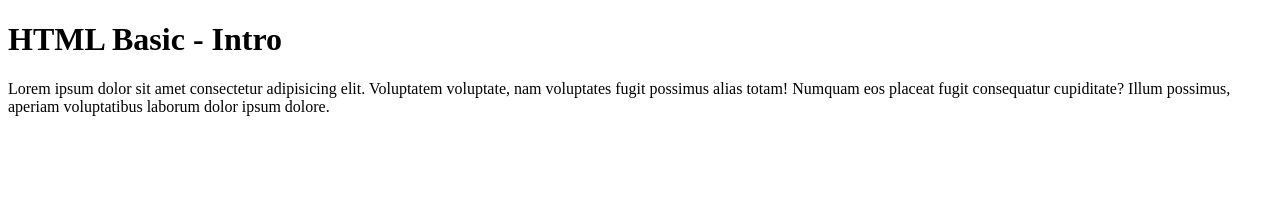
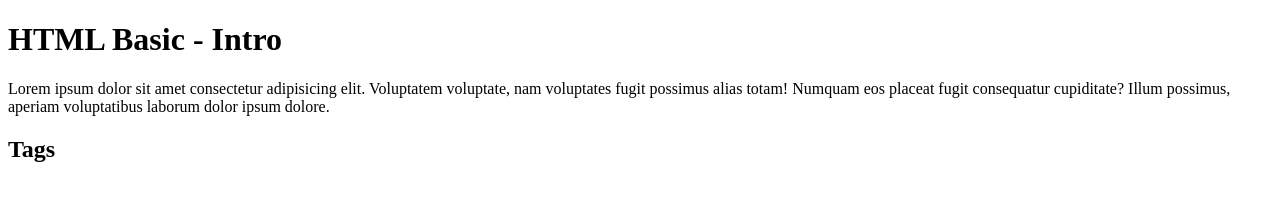
Before and after one commit to navya-99/sample_repo, a plain HTML site: page index.html in a window 1280 px wide. Drawn offline with Linux system fonts and the light colour scheme.

Commit message:
tags added

```diff
--- a/index.html
+++ b/index.html
@@ -8,5 +8,6 @@
 <body>
     <h1>HTML Basic - Intro</h1>
     <p>Lorem ipsum dolor sit amet consectetur adipisicing elit. Voluptatem voluptate, nam voluptates fugit possimus alias totam! Numquam eos placeat fugit consequatur cupiditate? Illum possimus, aperiam voluptatibus laborum dolor ipsum dolore.</p>
+    <h2>Tags</h2>
 </body>
 </html>
```
